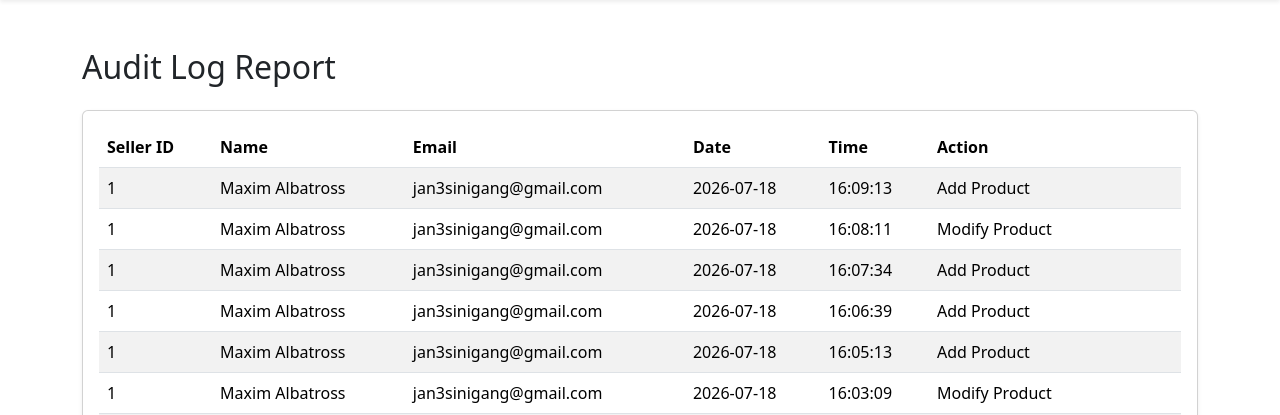
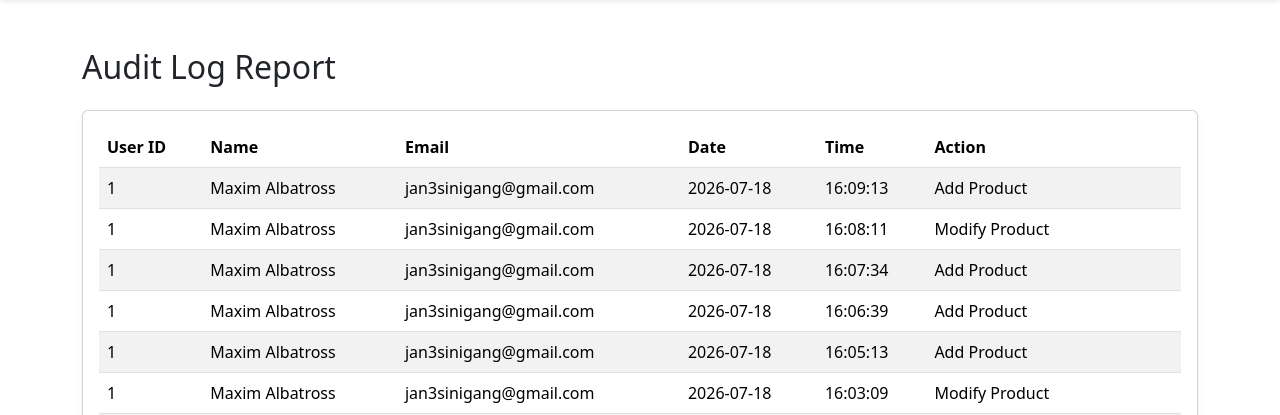
Before and after one commit to JC-pixel12/JC-Repo, a PHP site: page /jeborines/reports.php in a window 1280 px wide. Shown: the part 66-481 px from the top of the page. Run offline with PHP 8.4, Linux system fonts and the light colour scheme; a user stored in the database is signed in; data comes from the database, SQL or seed files in the repository.

Commit message:
reports.php

```diff
--- a/Final/reports.php
+++ b/Final/reports.php
@@ -28,7 +28,7 @@ require('seller_header.php');
             <table class="table table-striped align-middle">
                 <thead>
                     <tr>
-                        <th>Seller ID</th>
+                        <th>User ID</th>
                         <th>Name</th>
                         <th>Email</th>
                         <th>Date</th>
```
